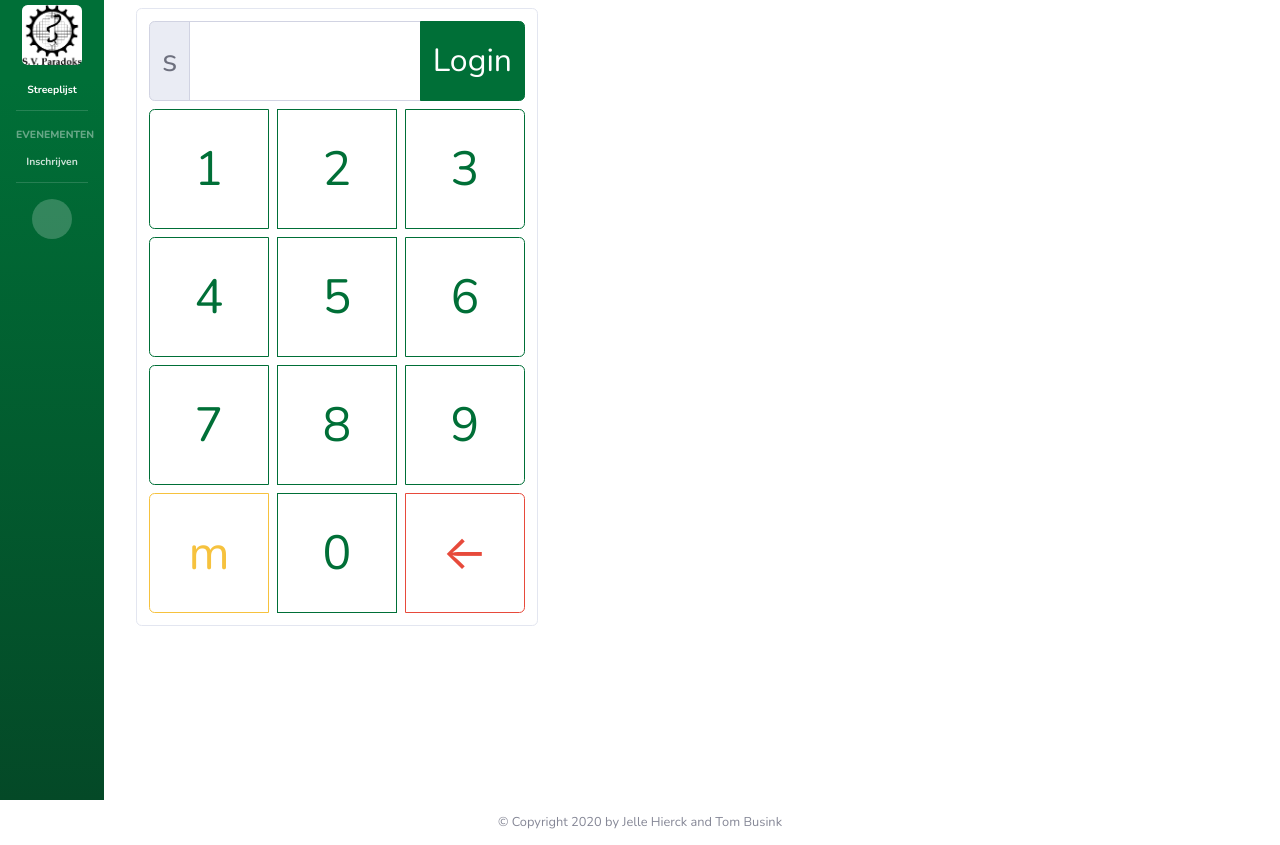
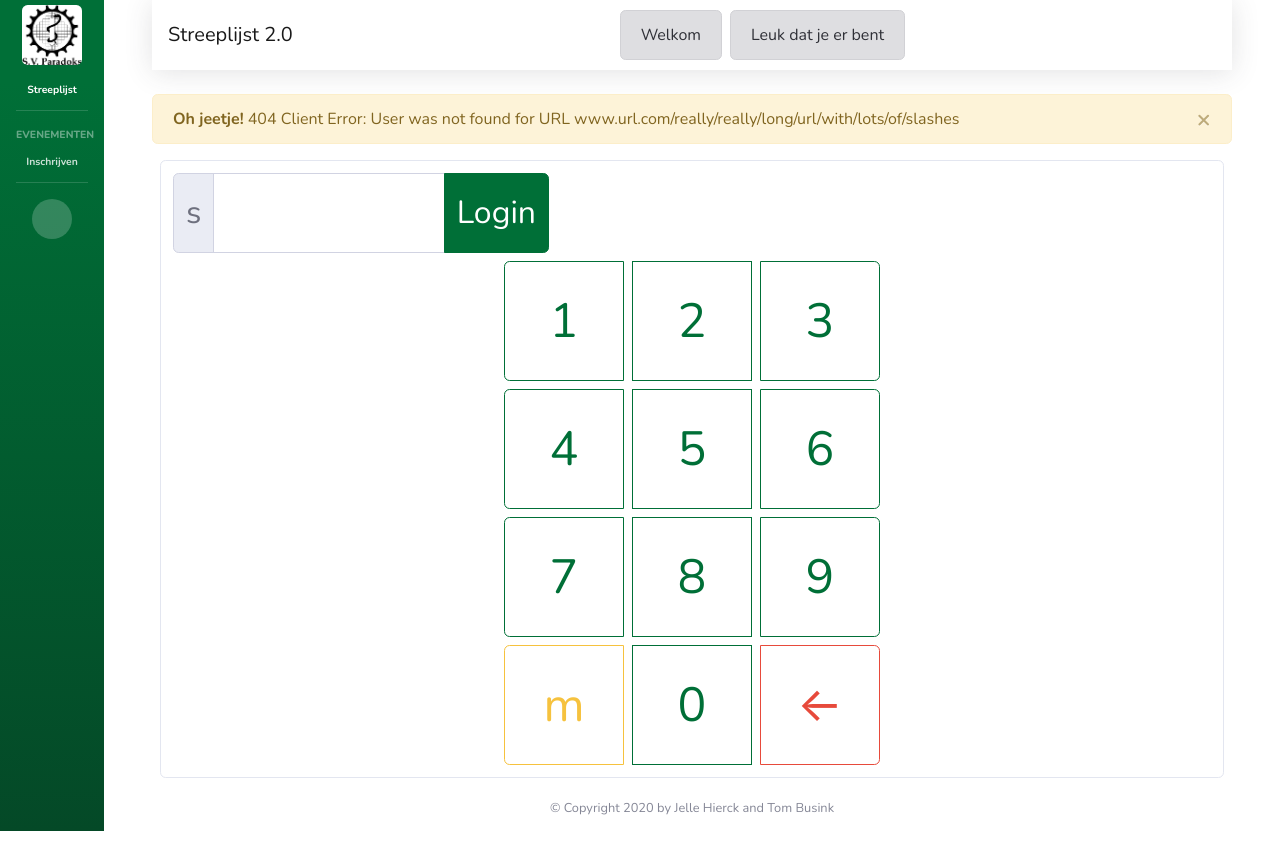
Before and after one commit to jellehierck/Streeplijst2, a Flask app: page /login in a window 1280 px wide. Run offline with Flask 2, Linux system fonts and the light colour scheme; some libraries are stand-ins or nearby versions.

Commit message:
Extended base template to include a top bar and flashing of messages

```diff
--- a/streeplijst2/routes.py
+++ b/streeplijst2/routes.py
@@ -28,6 +28,9 @@ def index():
 @home.route('/login', methods=('GET', 'POST'))
 def login():
     if request.method == 'GET':  # Load the login page to let users enter their s-number
+        flash('Welkom')
+        flash('Leuk dat je er bent')
+        flash('404 Client Error: User was not found for URL www.url.com/really/really/long/url/with/lots/of/slashes', 'error')
         return render_template('login.jinja2')
 
     elif request.method == 'POST':  # Attempt to login the user
--- a/streeplijst2/templates/base.jinja2
+++ b/streeplijst2/templates/base.jinja2
@@ -85,25 +85,78 @@
 
     {% endblock sidebar %}
     <!-- Content Wrapper -->
-    <div id="regular-content-wrapper" class="d-flex flex-column">
-        <!-- Begin Page Content -->
+    <div id="regular-content-wrapper" class="container-fluid d-flex flex-column">
+        <!-- Actual content -->
         <div id="regular-content" class="container-fluid">
+            <!-- Top bar -->
+            {% block top_bar %}
+            <nav id="top-bar" class="navbar navbar-expand navbar-light bg-white topbar mb-4 static-top shadow">
+                <!-- Top bar items -->
+                <div class="navbar-collapse collapse justify-content-between align-items-center w-100">
+                    <!-- Left section -->
+                    <div class="navbar-nav">
+                        {% block top_bar_left_section %}
+                        <!-- Top bar text -->
+                        <div class="navbar-brand">
+                            {% block top_bar_text %}
+                            Streeplijst 2.0
+                            {% endblock top_bar_text %}
+                        </div>
+                        {% endblock top_bar_left_section %}
+                    </div>
 
-            {% block regular_content_top %} {# content in the top section of the main section #}
+                    <!-- Middle section is reserved for messages -->
+                    <ul class="navbar-nav align-items-center">
+                        {% with msgs = get_flashed_messages(category_filter=["message"]) %}
+                        {% if msgs %}
+                        {%- for msg in msgs %}
+                        <li class="nav-item mx-1">
+                            <div class="alert alert-dark my-lg-0" role="alert">
+                                {{ msg }}
+                            </div>
+                        </li>
+                        {% endfor -%}
+                        {% endif %}
+                        {% endwith %}
+                    </ul>
+
+                    <!-- Right section -->
+                    <div class="navbar-nav">
+                        {% block top_bar_right_section %}{% endblock top_bar_right_section %}
+                    </div>
+                </div>
+            </nav><!-- /#top-bar -->
+
+            {% endblock top_bar %}
+
+            <!-- Error messages -->
+            <!-- These will appear as an alert below the main navigation bar -->
+            {% with errors = get_flashed_messages(category_filter=["error"]) %}
+            {% if errors %}
+            {%- for msg in errors %}
+            <div class="alert alert-warning alert-dismissible fade show" role="alert">
+                <strong>Oh jeetje!</strong>
+                {{ msg }}
+                <button type="button" class="close" data-dismiss="alert" aria-label="Close">
+                    <span aria-hidden="true">&times;</span>
+                </button>
+            </div>
+            {% endfor -%}
+            {% endif %}
+            {% endwith %}
+
+
+            {% block regular_content_top %}
             <!-- Content in the top section goes here -->
             {% endblock regular_content_top %}
 
-            {% block regular_content %} {# regular content in the main section goes here #}
-            <!-- Content in the main section hoes here -->
+            {% block regular_content %}
+            <!-- Content in the main section goes here -->
             <h1>This is the base template.</h1>
             {% endblock regular_content %}
 
-        </div> <!-- /#regular-content -->
-    </div> <!-- /#regular-content-wrapper -->
-</div> <!-- /#wrapper -->
-
+            <!-- Footer -->
             <div id="footer" class="footer">
-
                 {% block footer %}
                 <footer class="sticky-footer bg-white">
                     <div class="container my-auto">
@@ -114,6 +167,9 @@
                 </footer>
                 {% endblock footer %}
             </div> <!-- #footer -->
+        </div> <!-- /#regular-content -->
+    </div> <!-- /#regular-content-wrapper -->
+</div> <!-- /#wrapper -->
 
 {% block script %} {# Any extra scripts go here #}
 
```
Lines whose indentation alone changed are shown as unchanged.
